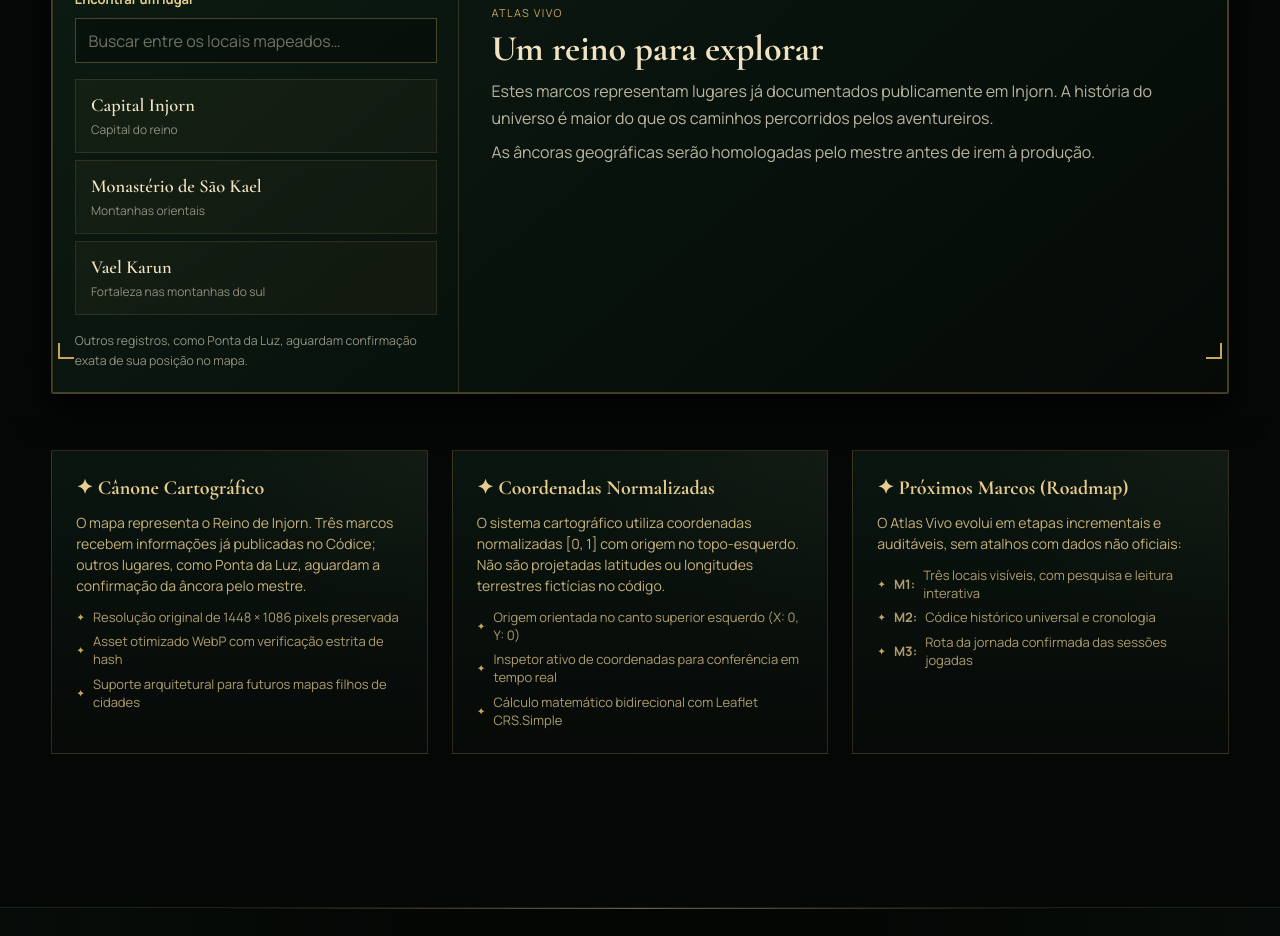
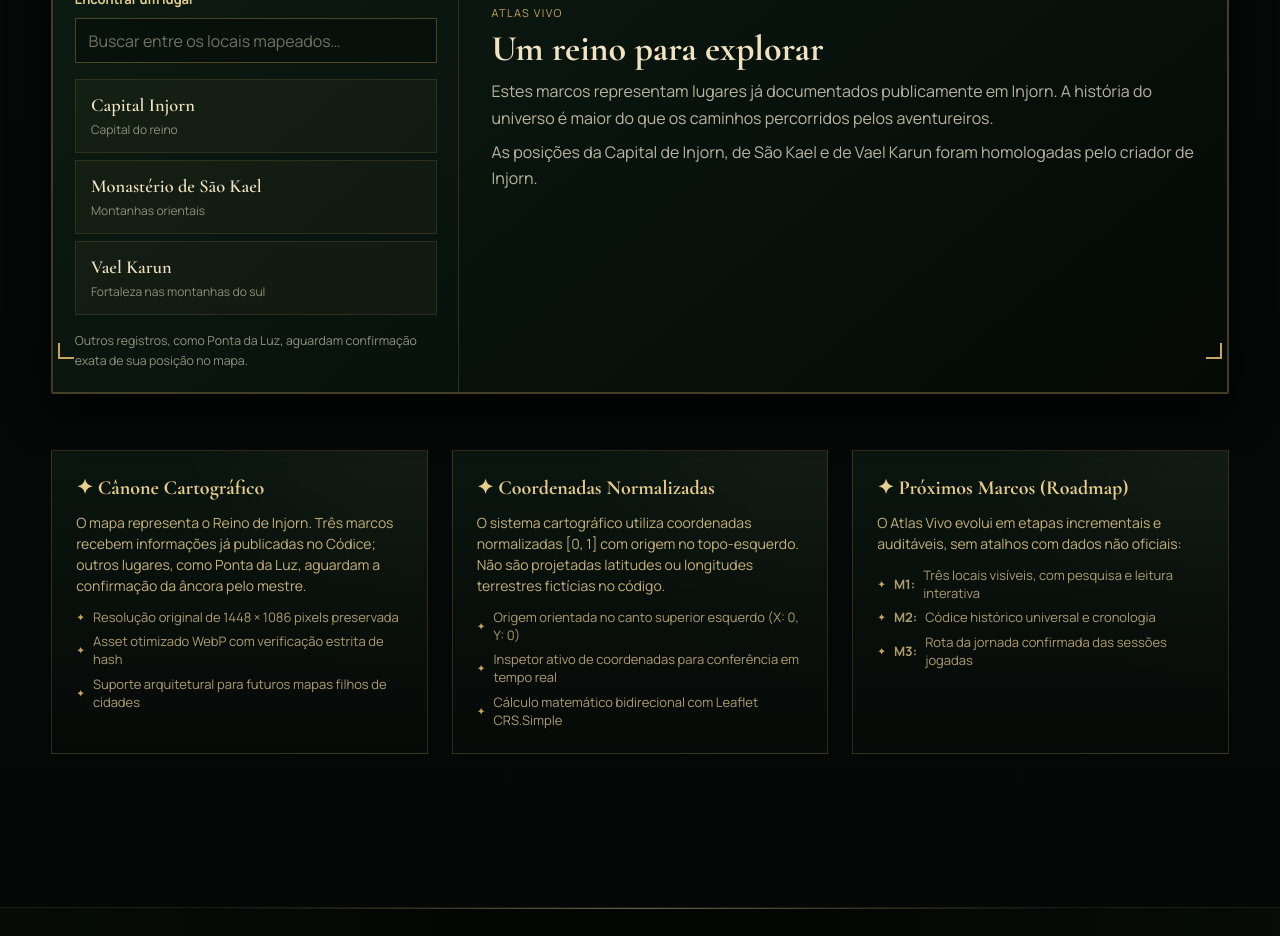
Before and after one commit to krrozino/injorn-web, a Next.js app: page /atlas in a window 1280 px wide. Shown: the part 1780-2716 px from the top of the page. Built offline with nearby package versions, Linux system fonts and the light colour scheme.

Commit message:
docs(atlas): update place panel with canonical anchor approval

```diff
--- a/src/components/atlas/AtlasPlacesDirectory.tsx
+++ b/src/components/atlas/AtlasPlacesDirectory.tsx
@@ -135,7 +135,7 @@ export function AtlasPlacesDirectory({
                 Estes marcos representam lugares já documentados publicamente em Injorn.
                 A história do universo é maior do que os caminhos percorridos pelos aventureiros.
               </p>
-              <p>As âncoras geográficas serão homologadas pelo mestre antes de irem à produção.</p>
+              <p>As posições da Capital de Injorn, de São Kael e de Vael Karun foram homologadas pelo criador de Injorn.</p>
             </>
           )}
         </article>
```
